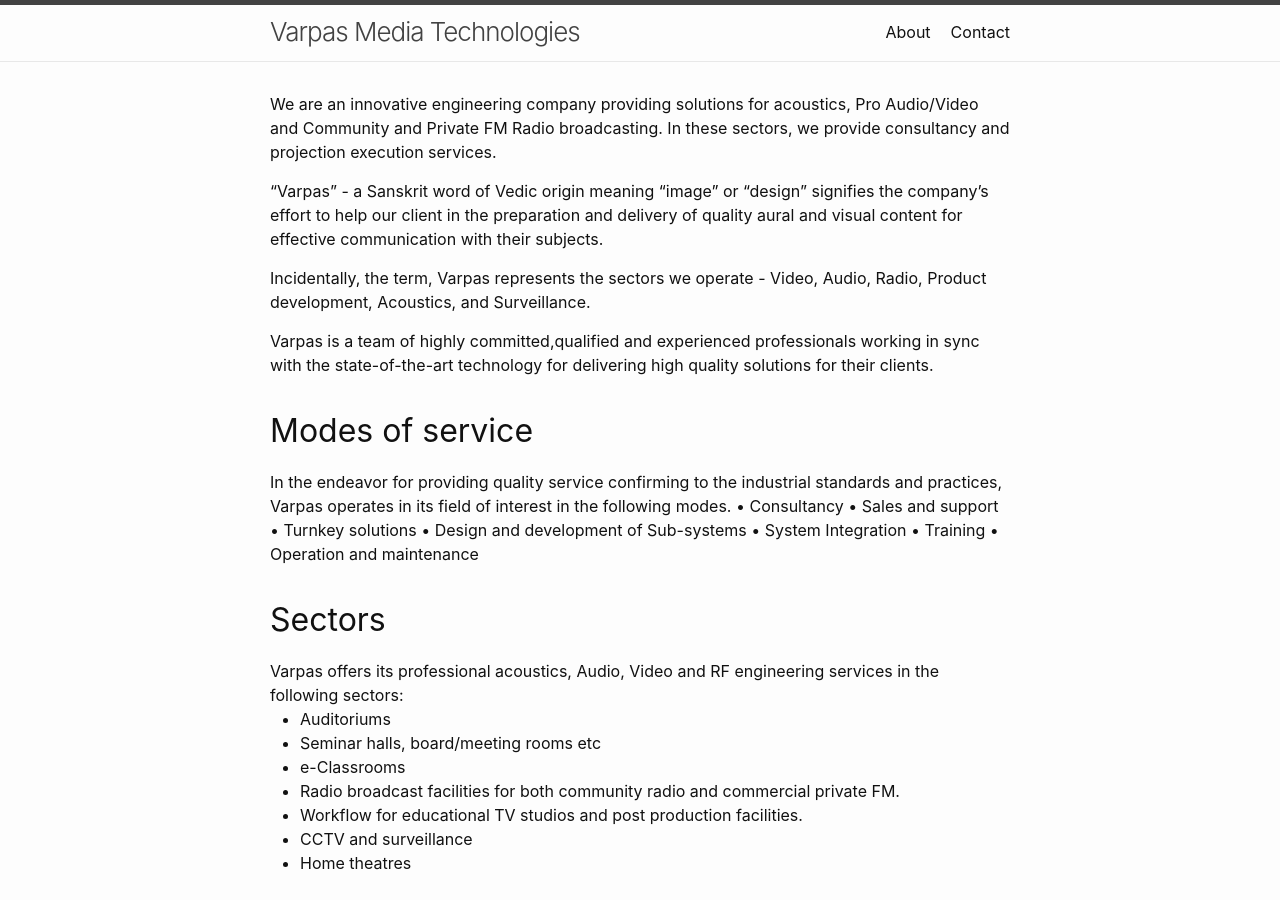
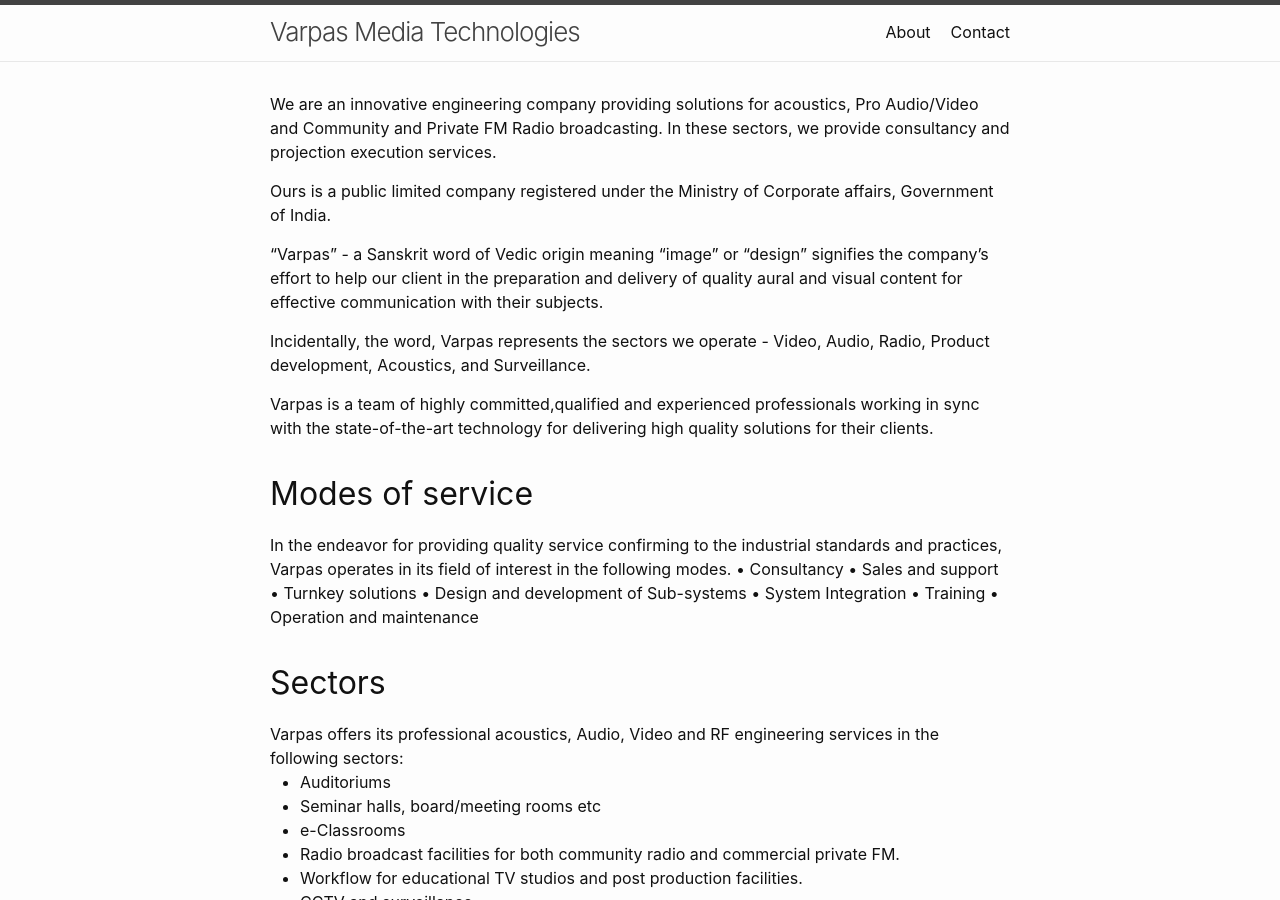
Before and after one commit to VarpasMedia/VarpasMedia.github.io, a Jekyll site: the page built from index.md, in a window 1280 px wide and 900 px high. Built offline with Jekyll 4.4.1, drawn with Linux system fonts in a browser that asks for light colours.

Commit message:
Update home.html

```diff
--- a/_layouts/home.html
+++ b/_layouts/home.html
@@ -11,10 +11,12 @@ layout: default
     <p>We are an innovative engineering company providing solutions for acoustics, Pro Audio/Video and Community and Private FM Radio broadcasting.
           In these sectors, we provide consultancy and projection execution services.</p>
 
+  <p>Ours is a public limited company registered under the Ministry of Corporate affairs, Government of India.</p>
+
   <p>“Varpas” - a Sanskrit word of Vedic origin meaning “image”  or “design” signifies the company’s effort to
     help our client in the preparation and delivery of quality aural and visual content for effective communication with their subjects.</p>
 
-  <p>Incidentally, the term, Varpas represents the sectors we operate - Video, Audio, Radio, Product development,
+  <p>Incidentally, the word, Varpas represents the sectors we operate - Video, Audio, Radio, Product development,
     Acoustics, and Surveillance.</p>
 
   <p>Varpas is a team of highly committed,qualified and experienced professionals working in sync with the state-of-the-art
```
